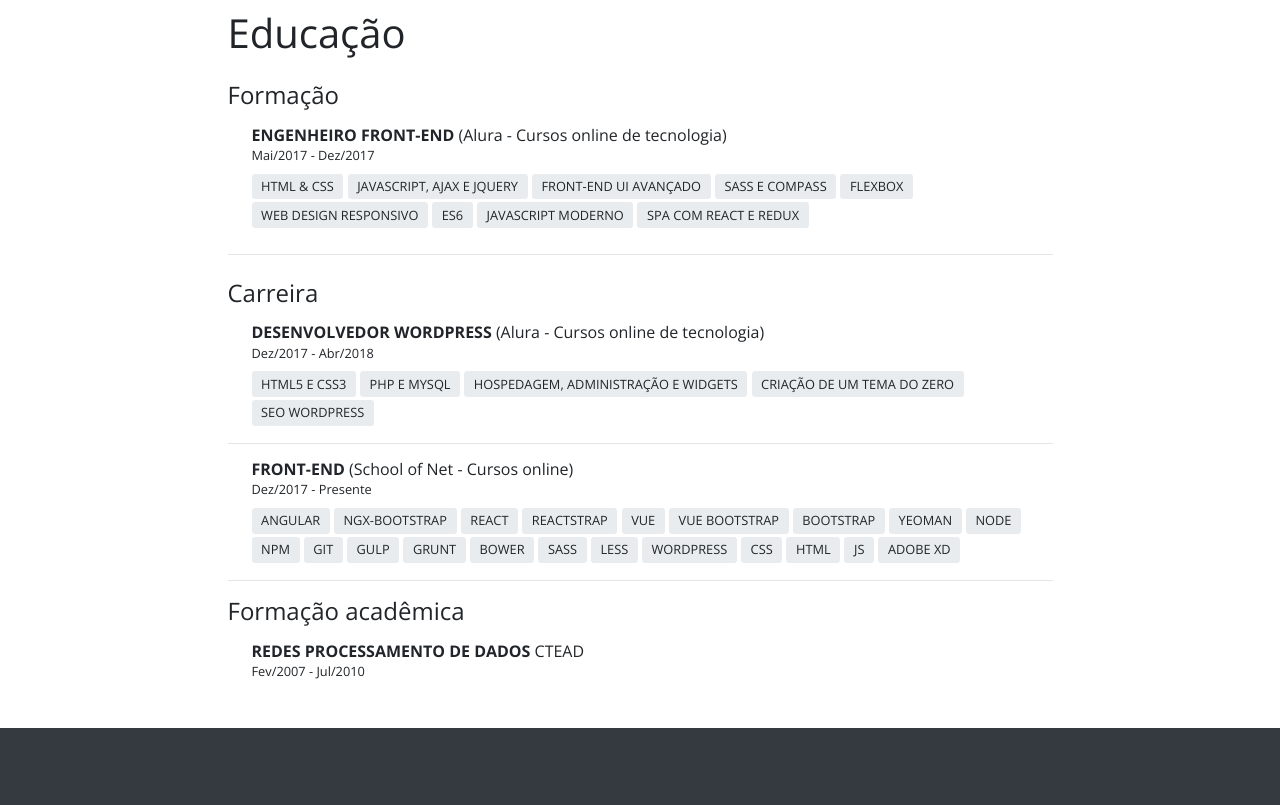
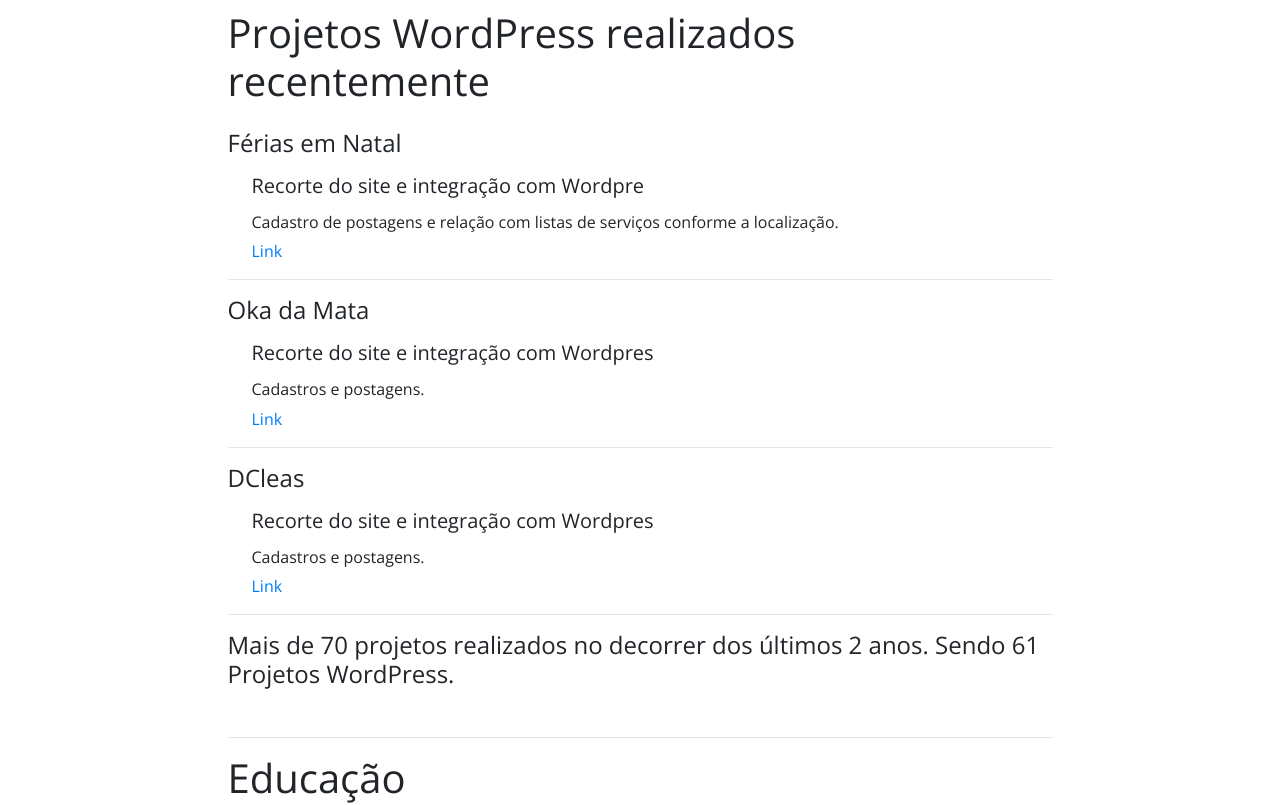
Before and after one commit to allanncruz/cv, a website: page src/index.html in a window 1280 px wide. Shown: the part 2200-3005 px from the top of the page. Drawn offline with nearby package versions, Linux system fonts and the light colour scheme; files that its build step writes are made by us from their sources.

Commit message:
Define projects section

```diff
--- a/src/index.html
+++ b/src/index.html
@@ -65,8 +65,8 @@
                             <li class="list-group-item">Recortes de layouts websites ao PSD usando HTML5, Scss, Bootstrap e JavaScript.</li>
                             <li class="list-group-item">Integrar o Back-End com PHP implementando a plataforma WordPress com MySql.</li>
                             <li class="list-group-item">Aproveitamento máximo das funções do WordPress evitando plugins desnecessário mantendo a segurança do site (functions.php).</li>
-                            <li class="list-group-item">Versionalizacao de projetos em equipe utilizando Git (bitbucket).</li>
-                            <li class="list-group-item">Aprimoramento nos modos de produção desenvolvendo interfaces gerenciados com Node, NPM, Sass e Gulp.</li>
+                            <li class="list-group-item">Versionalização de projetos em equipe utilizando Git (bitbucket).</li>
+                            <li class="list-group-item">Aprimoramento nos modos de produção desenvolvendo interfaces gerenciadas com Node, NPM, Sass e Gulp.</li>
                         </ul>
                     </div>
 
@@ -109,6 +109,44 @@
                 </section>
                 <hr class="my-5">
 
+
+                <section class="projects mb-5">
+                    <h1 class="font-weight-light mb-4">Projetos WordPress realizados recentemente</h1>
+                    <h4 class="mb-3">Férias em Natal</h4>
+                    <div class="px-4 position-relative">
+                        <h5>Recorte do site e integração com Wordpre</h5>
+                        <p class="m-0">Cadastro de postagens e relação com listas de serviços conforme a localização.</p>
+                        <a href="https://feriasemnatal.com.br/" target="_blank">Link</a>
+                    </div>
+
+                    <hr>
+
+                    <h4 class="mb-3">Oka da Mata</h4>
+                    <div class="px-4 position-relative">
+                        <h5>Recorte do site e integração com Wordpres</h5>
+                        <p class="m-0">Cadastros e postagens.</p>
+                        <a href="http://okadamata.com.br/" target="_blank">Link</a>
+                    </div>
+
+                    <hr>
+
+                    <h4 class=" mb-3">DCleas</h4>
+                    <div class="px-4 position-relative">
+                        <h5>Recorte do site e integração com Wordpres</h5>
+                        <p class="m-0">Cadastros e postagens.</p>
+                        <a href="http://dcleas.com.br/" target="_blank">Link</a>
+                    </div>
+
+                    <hr>
+
+                    <h4 class="font-weight-light mb-3">Mais de 70 projetos realizados no decorrer dos últimos 2 anos.
+                    Sendo 61 Projetos WordPress.</h4>
+
+
+                </section>
+
+                <hr>
+
                 <section class="educations mb-5">
                     <h1 class="font-weight-light mb-4">Educação</h1>
                     <h4 class="font-weight-light mb-3">Formação</h4>
@@ -128,7 +166,8 @@
                         </ul>
                     </div>
 
-                    <hr class="my-4">
+                    <hr class="my-4"
+                    >
                     <h4 class="font-weight-light mb-3">Carreira</h4>
                     <div class="px-4 position-relative">
                         <h6><b class="text-uppercase">Desenvolvedor Wordpress</b> (Alura - Cursos online de tecnologia) <br>
@@ -142,7 +181,7 @@
                         </ul>
                     </div>
 
-                    <hr>
+                    <hr class="my-4">
 
                     <div class="px-4 position-relative">
                         <h6><b class="text-uppercase">Front-End</b> (School of Net - Cursos online) <br>
@@ -172,7 +211,7 @@
                         </ul>
                     </div>
 
-                    <hr>
+                    <hr class="my-4">
                     <h4 class="font-weight-light mb-3">Formação acadêmica</h4>
                     <div class="px-4 position-relative">
                         <h6><b class="text-uppercase">Redes processamento de dados</b> CTEAD<br>
```
